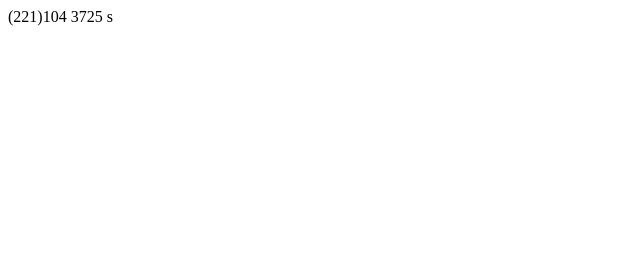
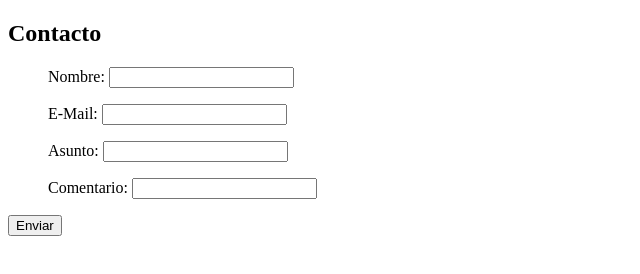
Before and after one commit to Alii98/webproject, a plain HTML site: page contact.html in a window 1280 px wide. Shown: the whole page, without its empty margins (0-640 px from the left). Drawn offline with Linux system fonts and the light colour scheme.

Commit message:
contacto

```diff
--- a/contact.html
+++ b/contact.html
@@ -5,9 +5,31 @@
 <Title> <h2> Contacto</h2>
 </Title>
 <body>
+<h2>Contacto</h2>
 
+<ul>
+<label>Nombre:
+<input type= "text" Nombre ="Nombre">
+</ul>
+</label>
 
-(221)104 3725
-</body>s
+<ul>
+<label> E-Mail:
+<input type= "text" E-Mail = "E-Mail">
+</ul>
+</label>
+<ul>
+<label> Asunto:
+<input type= "text" name = "asunto">
+</ul>
+</label>
+<ul>
+<label> Comentario:
+<input type= "text" NAME = "Comentario">
+</ul>
+</label>
+<input type = "submit" value ="Enviar">
+
+</body>
 
 </html>
```
